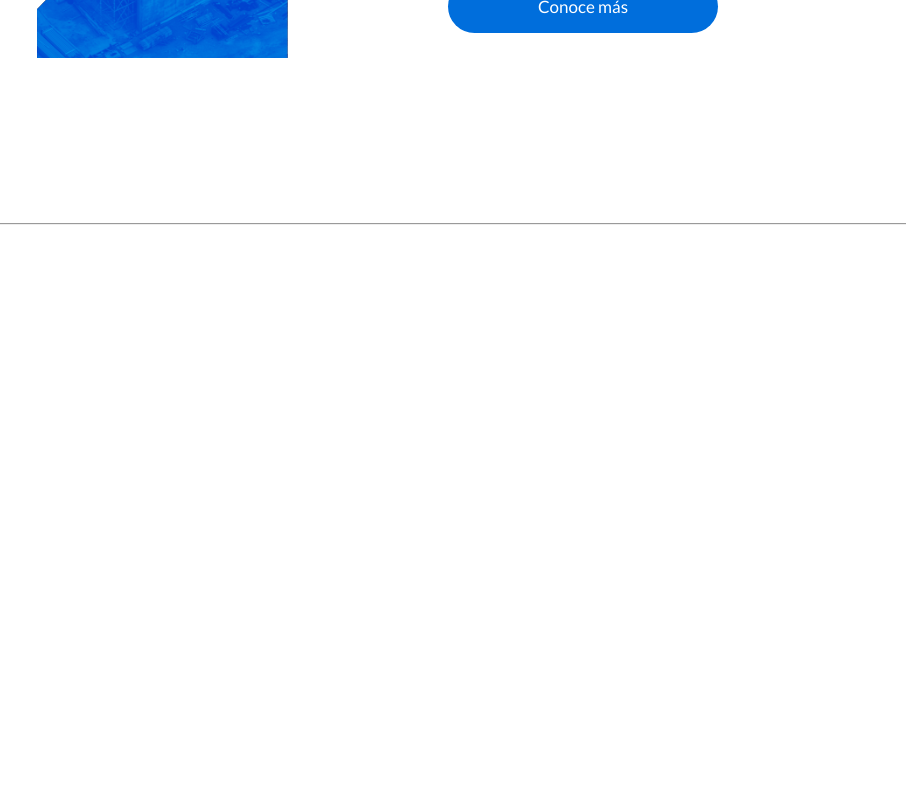
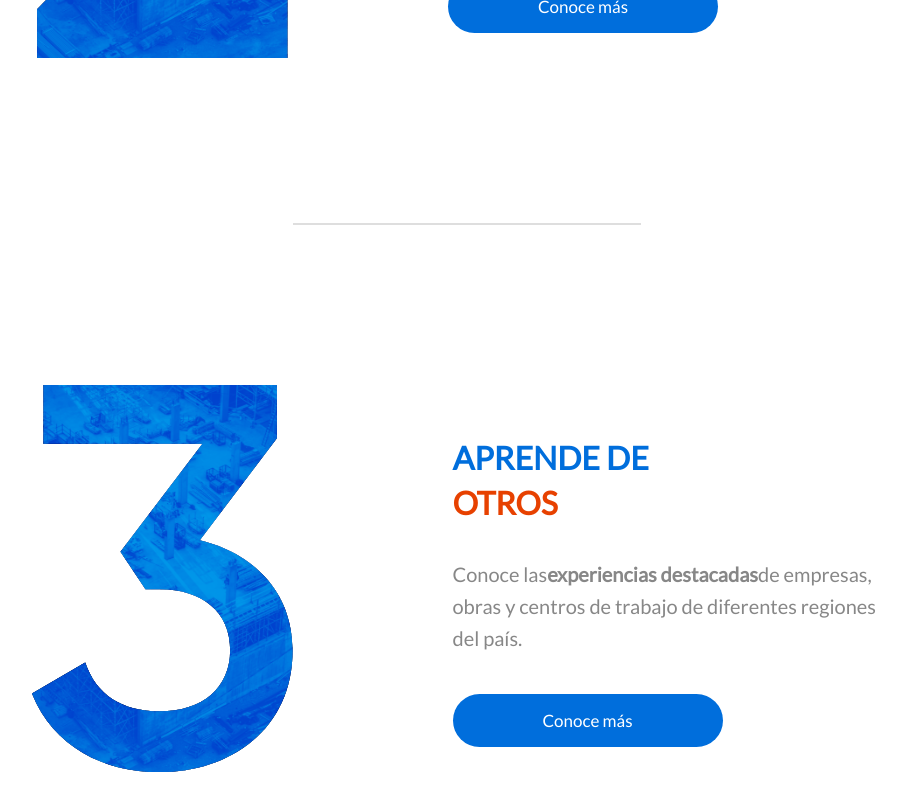
Before and after one commit to GIODIROSA/proyecto-compromiso-cchc-react, a React (Vite) app: page / in a window 1280 px wide. Shown: the part 2000-2797 px from the top of the page, without its empty margins (173-1079 px from the left). Before the commit the page ends 2233 px from the top, so only its background shows below. Built offline with nearby package versions, Linux system fonts and the light colour scheme.

Commit message:
se ingresa los cinco compromisos

```diff
--- a/src/App.jsx
+++ b/src/App.jsx
@@ -16,6 +16,15 @@ function App() {
     titulo_dos: "DESEMPEÑO",
     titulo_tres: "USA",
     titulo_cuatro: "HERRAMIENTAS",
+    titulo_cinco: "APRENDE DE",
+    titulo_seis: "OTROS",
+    titulo_siete: "SÚMATE AL",
+    titulo_ocho: "SELLO PRO",
+    titulo_nueve: "INFORMA Y",
+    titulo_diez: "PARTICIPA",
+    titulo_once: "INFORMA Y",
+    titulo_doce: "PARTICIPA",
+
   };
 
   return (
--- a/src/assets/css/banner.css
+++ b/src/assets/css/banner.css
@@ -12,6 +12,7 @@
 .contenedor-img-banner img {
     width: 100%;
     height: 100%;
+    overflow-y: hidden;
 }
 
 .bg-img {
@@ -20,7 +21,7 @@
     background-color: rgba(0, 110, 220, 0.4);
     z-index: 1;
     position: absolute;
-    bottom: 0;
+    bottom: 3px;
     clip-path: polygon(0px 0px, 100% 0px, 100% 100%, 30% 100%, 30% 80%, 0% 80%);
 
 }
@@ -81,3 +82,10 @@
     width: 100%;
     height: 100%;
 }
+
+.linea-divisoria{
+    width: 348px;
+    height: 2px;
+    background-color: rgb(222, 222, 222);
+    border: 0;
+}
--- a/src/assets/css/pasos.css
+++ b/src/assets/css/pasos.css
@@ -16,6 +16,7 @@
     justify-content: center;
     transition: all 0.3s ease 0s;
     outline: none;
+    cursor: pointer;
 
 }
 
@@ -35,6 +36,7 @@
 
 .modificador-titulo-compromiso {
     color: #e74100;
+    font-weight: 900;
 
 }
 
@@ -65,6 +67,4 @@
 .modificar-texto-bajada {
     font-family: "Lato", sans-serif;
     font-weight: 900;
-
-
 }
--- a/src/components/Pasos.jsx
+++ b/src/components/Pasos.jsx
@@ -1,11 +1,27 @@
 import React from "react";
 import Uno from "../assets/img/texturedOne.png";
 import Dos from "../assets/img/texturedTwo.png";
+import Tres from "../assets/img/texturedThree.png";
+import Cuatro from "../assets/img/texturedFour.png";
+import Cinco from "../assets/img/texturedFive.png";
 
 import "../assets/css/pasos.css";
 
 const Pasos = ({ pasos }) => {
-  const { titulo_uno, titulo_dos, titulo_tres, titulo_cuatro } = pasos;
+  const {
+    titulo_uno,
+    titulo_dos,
+    titulo_tres,
+    titulo_cuatro,
+    titulo_cinco,
+    titulo_seis,
+    titulo_siete,
+    titulo_ocho,
+    titulo_nueve,
+    titulo_diez,
+    titulo_once,
+    titulo_doce,
+  } = pasos;
   return (
     <div>
       <div className="contenedor-general-componentes">
@@ -36,7 +52,7 @@ const Pasos = ({ pasos }) => {
         {/* FINAL CONTENIDO TITULO PARRAFO BTN */}
       </div>
 
-      <hr />
+      <hr className="linea-divisoria" />
 
       <div className="contenedor-general-componentes">
         <div className="contenedor-img-pasos">
@@ -56,7 +72,7 @@ const Pasos = ({ pasos }) => {
             <p className="bajada-pasos">
               Conoce e implementa los protocolos, manuales, programas y guías
               que te ayudarán a acelerar tu camino hacia la
-              <span className="modificar-texto-bajada"> sostenibilidad.</span>
+              <b className="modificar-texto-bajada"> sostenibilidad.</b>
             </p>
           </div>
           <div className="contenedor-btn-pasos">
@@ -66,7 +82,98 @@ const Pasos = ({ pasos }) => {
         {/* FINAL CONTENIDO TITULO PARRAFO BTN */}
       </div>
 
-      <hr />
+      <hr className="linea-divisoria" />
+
+      <div className="contenedor-general-componentes">
+        <div className="contenedor-img-pasos">
+          <img src={Tres} alt="paso uno" />
+        </div>
+        {/* CONTENIDO TITULO PARRAFO BTN */}
+        <div className="contenedor-titulo-contenido">
+          <div className="contenedor-titulo">
+            <h1 className="titulo-compromiso">
+              {titulo_cinco} <br />
+              <span className="modificador-titulo-compromiso">
+                {titulo_seis}
+              </span>
+            </h1>
+          </div>
+          <div className="contenedor-bajada">
+            <p className="bajada-pasos">
+              Conoce las
+              <b className="modificar-texto-bajada">experiencias destacadas</b>
+              de empresas, obras y centros de trabajo de diferentes regiones del
+              país.
+            </p>
+          </div>
+          <div className="contenedor-btn-pasos">
+            <button className="btn-pasos">Conoce más</button>
+          </div>
+        </div>
+        {/* FINAL CONTENIDO TITULO PARRAFO BTN */}
+      </div>
+
+      <hr className="linea-divisoria" />
+
+      <div className="contenedor-general-componentes">
+        <div className="contenedor-img-pasos">
+          <img src={Cuatro} alt="paso uno" />
+        </div>
+        {/* CONTENIDO TITULO PARRAFO BTN */}
+        <div className="contenedor-titulo-contenido">
+          <div className="contenedor-titulo">
+            <h1 className="titulo-compromiso">
+              {titulo_siete} <br />
+              <span className="modificador-titulo-compromiso">
+                {titulo_ocho}
+              </span>
+            </h1>
+          </div>
+          <div className="contenedor-bajada">
+            <p className="bajada-pasos">
+              El
+              <b className="modificar-texto-bajada"> Sello PRO </b>
+              es el reconocimiento al trabajo bien hecho en el ámbito de la
+              sostenibilidad otorgado por{" "}
+              <b className="modificar-texto-bajada">COMPROMISO PRO.</b>
+            </p>
+          </div>
+          <div className="contenedor-btn-pasos">
+            <button className="btn-pasos">Conoce más</button>
+          </div>
+        </div>
+        {/* FINAL CONTENIDO TITULO PARRAFO BTN */}
+      </div>
+
+      <hr className="linea-divisoria" />
+
+      <div className="contenedor-general-componentes">
+        <div className="contenedor-img-pasos">
+          <img src={Cinco} alt="paso uno" />
+        </div>
+        {/* CONTENIDO TITULO PARRAFO BTN */}
+        <div className="contenedor-titulo-contenido">
+          <div className="contenedor-titulo">
+            <h1 className="titulo-compromiso">
+              {titulo_once} <br />
+              <span className="modificador-titulo-compromiso">
+                {titulo_doce}
+              </span>
+            </h1>
+          </div>
+          <div className="contenedor-bajada">
+            <p className="bajada-pasos">
+              Conoce las diversas actividades del
+              <b className="modificar-texto-bajada"> COMPROMISO PRO </b>
+              de las cuales puedes participar.
+            </p>
+          </div>
+          <div className="contenedor-btn-pasos">
+            <button className="btn-pasos">Conoce más</button>
+          </div>
+        </div>
+        {/* FINAL CONTENIDO TITULO PARRAFO BTN */}
+      </div>
     </div>
   );
 };
```
